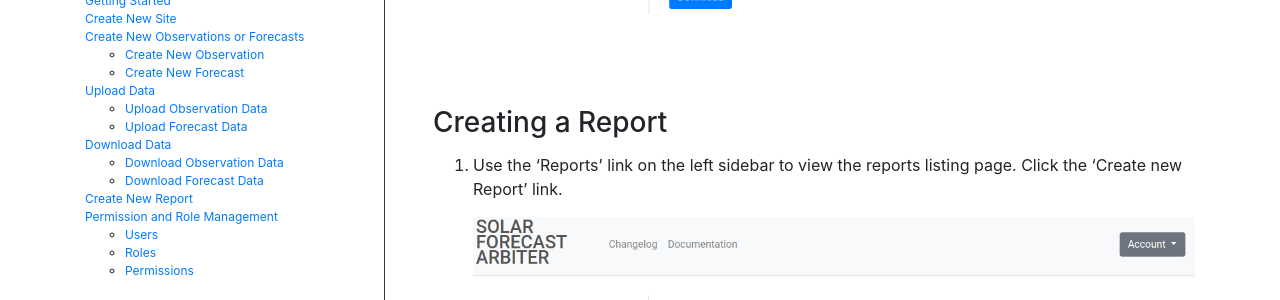
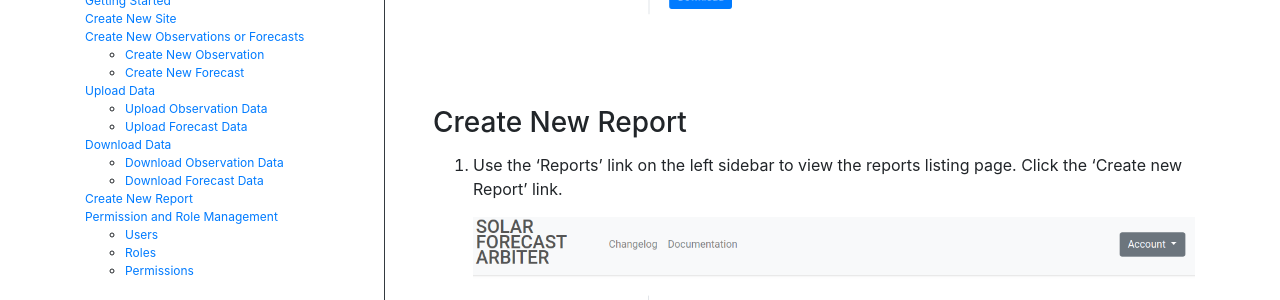
Before and after one commit to SolarArbiter/SolarArbiter.github.io, a Jekyll site: the page built from dashboard_documentation.md, in a window 1280 px wide and 900 px high, scrolled down 13691 px. Shown: the part 155-455 px from the top of the window. Built offline with Jekyll 4.4.1, drawn with Linux system fonts in a browser that asks for light colours; comment, search, counter and statistics services are not loaded; our own code applies the rules of GitHub Pages for plain Markdown files.

Commit message:
fix sidebar report link

```diff
--- a/_includes/dashboard_sidebar.html
+++ b/_includes/dashboard_sidebar.html
@@ -21,8 +21,8 @@
 	  <li><a href="#download-observation-data">Download Observation Data</a></li>
 	  <li><a href="#download-forecast-data">Download Forecast Data</a></li>
 	</ul>
-    <li><a href="#create-report">Create New Report</a></li>
-    <li><a href="#permissionrole-management">Permission and Role Management</a></li>
+  <li><a href="#create-new-report">Create New Report</a></li>
+  <li><a href="#permissionrole-management">Permission and Role Management</a></li>
     <ul>
       <li><a href="#users">Users</a></li>
       <li><a href="#roles">Roles</a></li>
--- a/dashboard_documentation.md
+++ b/dashboard_documentation.md
@@ -195,7 +195,7 @@
 
 <div class="my-3"></div>
 
-### Creating a Report
+### Create New Report
 {: .anchor}
 
 1.  Use the 'Reports' link on the left sidebar to view the reports listing page.
```
